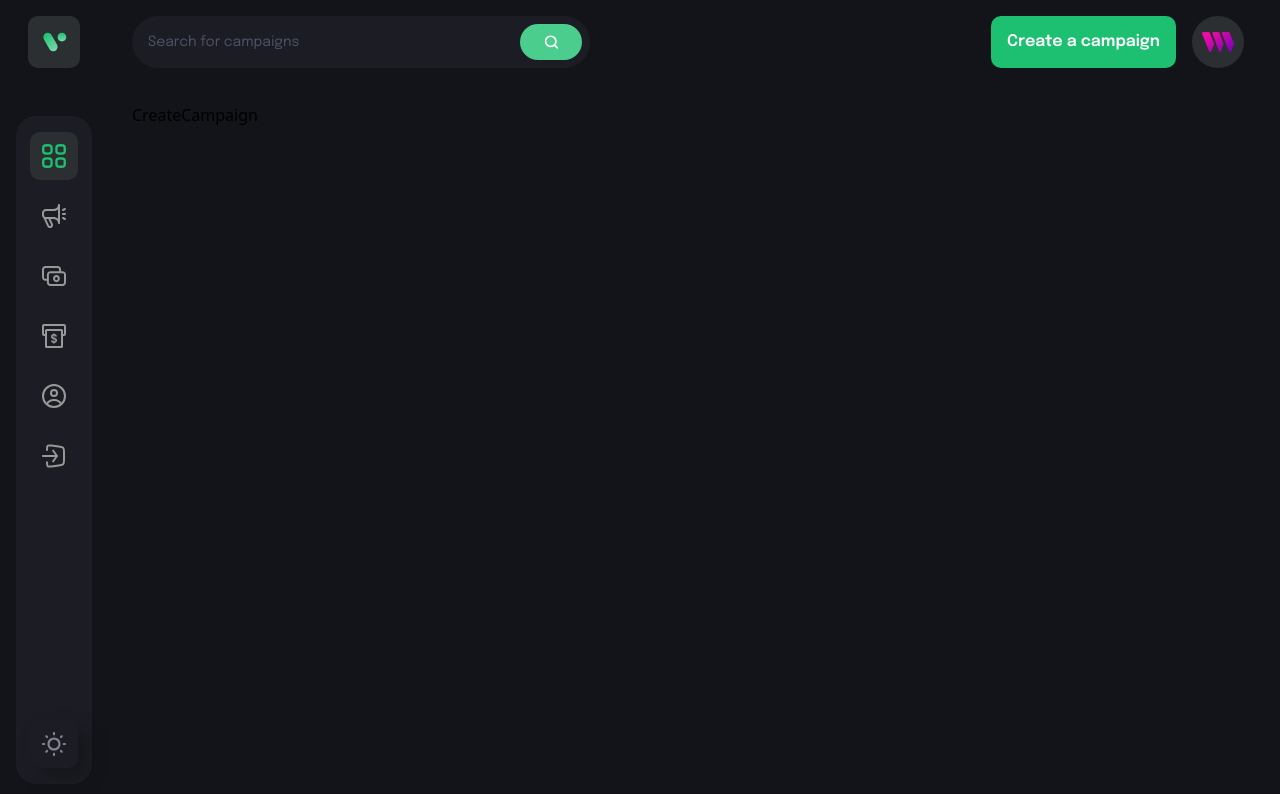
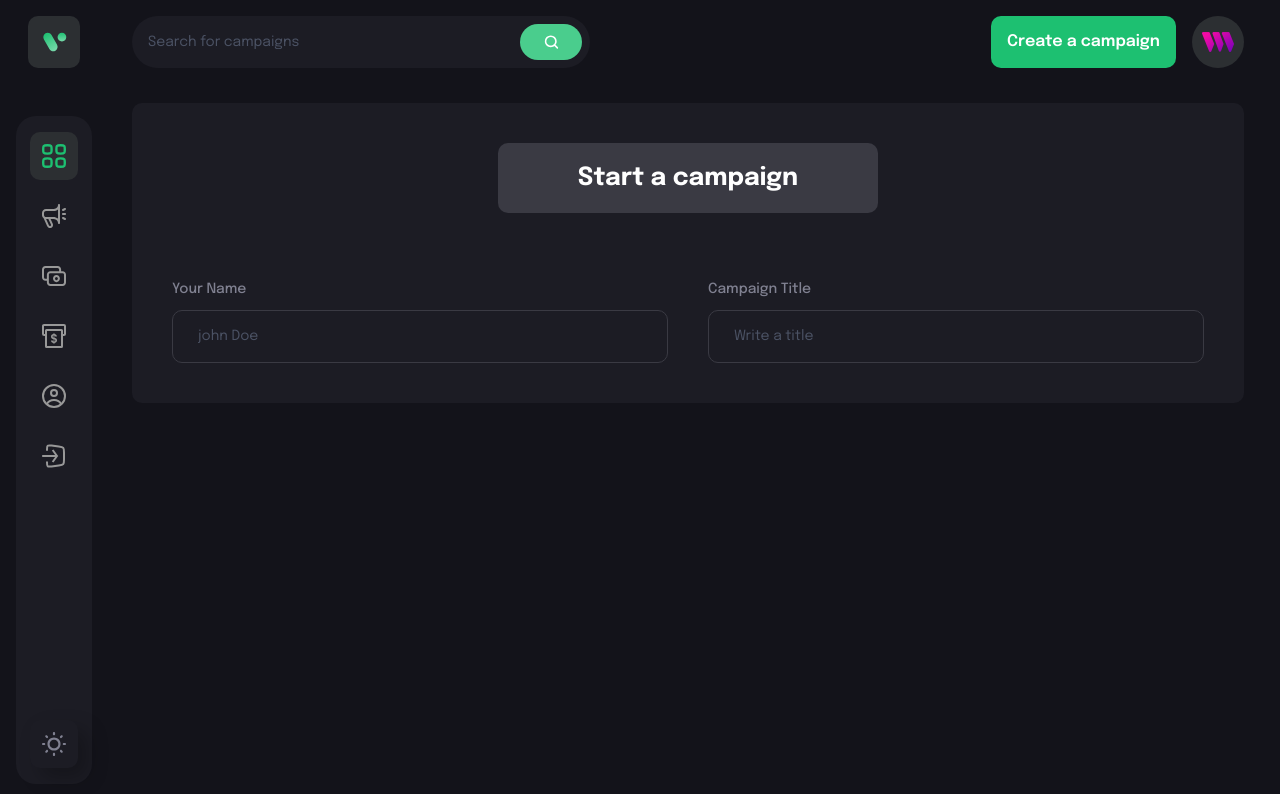
Before and after one commit to VishalTyagi098/Blockchain-CrowdFunding-App, a React (Vite) app in the folder client/: page /create-campaign in a window 1280 px wide. Shown: the top 794 px of the page. Built offline with nearby package versions, Linux system fonts and the light colour scheme; what @thirdweb-dev/react would draw is missing.

Commit message:
formfield done

```diff
--- /dev/null
+++ b/client/src/components/FormField.jsx
@@ -0,0 +1,45 @@
+import React from "react";
+
+const FormField = ({
+  labelName,
+  placeholder,
+  inputType,
+  isTextArea,
+  value,
+  handleChange,
+}) => {
+  return (
+    <label className="flex-1 w-full flex flex-col">
+      {/* LABEL */}
+      {labelName && (
+        <span className="font-epilogue font-medium text-[14px] leading-[22px] text-[#808191] mb-[10px]">
+          {labelName}
+        </span>
+      )}
+
+      {/* TEXTAREA OR INPUT */}
+      {isTextArea ? (
+        <textarea
+          required
+          value={value}
+          onChange={handleChange}
+          rows={10}
+          placeholder={placeholder}
+          className="py-[15px] sm:px-[25px] px-[15px] outline-none border-[1px] border-[#3a3a43] bg-transparent font-epilogue text-white text-[14px] placeholder:text-[#4b5264] rounded-[10px] sm:min-w-[300px]"
+        />
+      ) : (
+        <input
+          required
+          value={value}
+          onChange={handleChange}
+          type={inputType}
+          step="0.1"
+          placeholder={placeholder}
+          className="py-[15px] sm:px-[25px] px-[15px] outline-none border-[1px] border-[#3a3a43] bg-transparent font-epilogue text-white text-[14px] placeholder:text-[#4b5264] rounded-[10px] sm:min-w-[300px]"
+        />
+      )}
+    </label>
+  );
+};
+
+export default FormField;
--- a/client/src/components/index.js
+++ b/client/src/components/index.js
@@ -1,3 +1,4 @@
 export { default as Sidebar } from "./Sidebar";
 export { default as Navbar } from "./Navbar";
 export { default as CustomButton } from "./CustomButton";
+export { default as FormField } from "./FormField";
--- a/client/src/pages/CreateCampaign.jsx
+++ b/client/src/pages/CreateCampaign.jsx
@@ -2,12 +2,59 @@
 import { useNavigate } from "react-router-dom";
 import { ethers } from "ethers";
 
+// INTERNAL IMPORT
+import { FormField } from "../components";
 import { money } from "../assets";
 import { CustomButton } from "../components";
 import { checkIfImage } from "../utils/utils";
 
 const CreateCampaign = () => {
-  return <div>CreateCampaign</div>;
+  const navigate = useNavigate();
+  const [isLoading, setIsLoading] = useState(false);
+  const [form, setForm] = useState({
+    name: "",
+    title: "",
+    description: "",
+    target: "",
+    deadline: "",
+    image: "",
+  });
+
+  const handleSubmit = () => {};
+
+  return (
+    <div className="bg-[#1c1c24] flex justify-center items-center flex-col rounded-[10px] sm:p-10 p-4">
+      {isLoading && "Loader..."}
+      <div className="flex justify-center items-center p-[16px] sm:min-w-[380px] bg-[#3a3a43] rounded-[10px]">
+        <h1 className="font-epilogue font-bold sm:text-[25px] text-[18px] leading-[38px] text-white">
+          Start a campaign
+        </h1>
+      </div>
+
+      <form
+        action=""
+        onSubmit={handleSubmit}
+        className="w-full mt-[65px] flex flex-col gap-[30px]"
+      >
+        <div className="flex flex-wrap gap-[40px]">
+          <FormField
+            labelName="Your Name"
+            placeholder="john Doe"
+            inputType="Text"
+            value={form.name}
+            handleChange={() => {}}
+          />
+          <FormField
+            labelName="Campaign Title"
+            placeholder="Write a title"
+            inputType="Text"
+            value={form.title}
+            handleChange={() => {}}
+          />
+        </div>
+      </form>
+    </div>
+  );
 };
 
 export default CreateCampaign;
```
